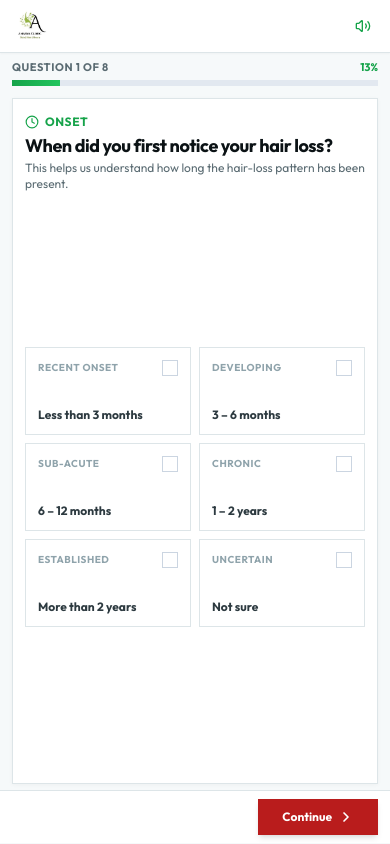
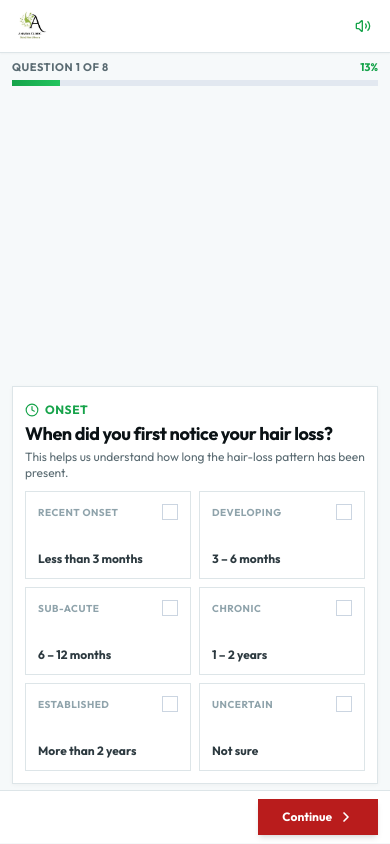
Before and after one commit to shrikantha123/anarva-clinic, a React (Vite) app: page / in a window 390 px wide. Built offline with nearby package versions, Linux system fonts and the light colour scheme.

Commit message:
Reduce mobile quiz and upload whitespace

```diff
--- a/src/index.css
+++ b/src/index.css
@@ -22,16 +22,17 @@
   }
 
   .quiz-step-card {
+    flex: 0 1 auto !important;
+    min-height: 0 !important;
     justify-content: flex-start !important;
     gap: 12px;
     padding: 12px !important;
   }
 
   .quiz-step-card > div {
-    flex: 1 1 auto;
-    min-height: 0;
+    flex: 0 1 auto !important;
     gap: 10px !important;
-    justify-content: space-between !important;
+    justify-content: flex-start !important;
   }
 
   .quiz-step-card [class*="my-auto"] {
@@ -61,8 +62,8 @@
   }
 
   .quiz-step-card > div > .grid {
-    flex: 1 1 auto;
-    align-content: center;
+    flex: 0 0 auto;
+    align-content: start;
   }
 
   .photo-step-card {
@@ -71,10 +72,10 @@
   }
 
   .photo-step-media {
-    flex: 1 1 auto;
-    min-height: 280px;
-    max-height: none !important;
-    aspect-ratio: auto !important;
+    flex: 0 1 auto;
+    min-height: 220px;
+    max-height: min(42dvh, 260px) !important;
+    aspect-ratio: 4 / 3 !important;
     margin-top: 0 !important;
     margin-bottom: 0 !important;
   }
```
